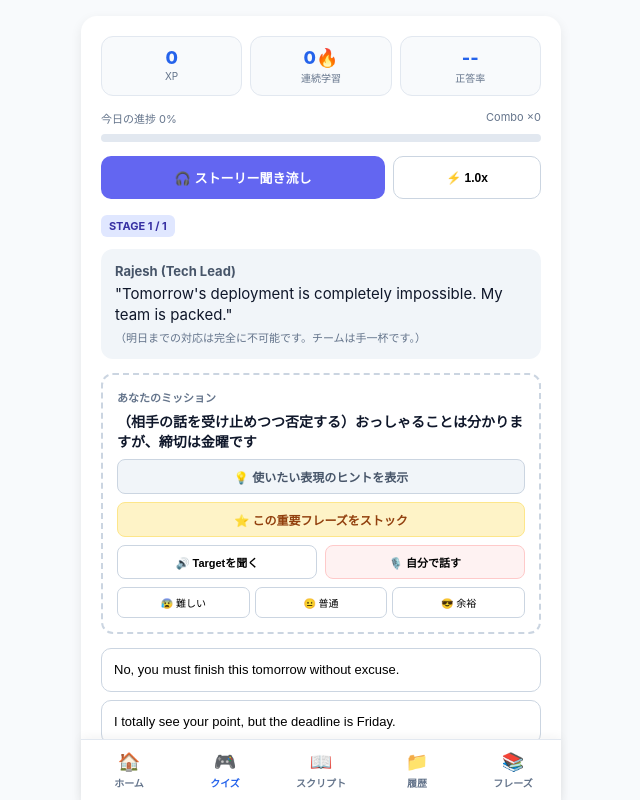
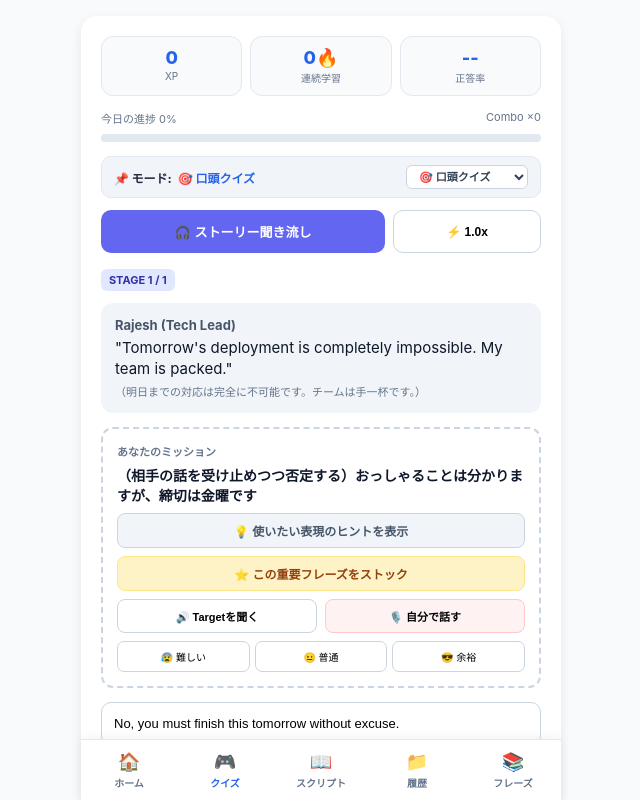
Before and after one commit to toeishuntaro-ctrl/easy-ENG-training, a plain HTML site: page index.html in a window 1280 px wide. Both pictures are taken after a click on the button "▶️ 読み込み済みのクイズを再開する". Shown: the top 800 px of the page, without its empty margins (319-959 px from the left). Drawn offline with Linux system fonts and the light colour scheme.

Commit message:
Update index.html

```diff
--- a/index.html
+++ b/index.html
@@ -33,7 +33,7 @@
       box-sizing: border-box;
     }
 
-    /* ボトムナビゲーションバー */
+    /* 固定ボトムナビゲーションバー */
     .bottom-nav {
       position: fixed;
       bottom: 0;
@@ -110,6 +110,36 @@
       border-radius: 8px;
       font-size: 11px;
       font-weight: bold;
+      cursor: pointer;
+    }
+
+    /* モードインジケーター & クイック切替バー */
+    .mode-switcher-bar {
+      display: flex;
+      justify-content: space-between;
+      align-items: center;
+      background: #f1f5f9;
+      padding: 8px 12px;
+      border-radius: 10px;
+      margin-bottom: 12px;
+      border: 1px solid #e2e8f0;
+    }
+    .mode-label {
+      font-size: 12px;
+      font-weight: 800;
+      color: #1e293b;
+      display: flex;
+      align-items: center;
+      gap: 6px;
+    }
+    .mode-select {
+      font-size: 11px;
+      padding: 4px 8px;
+      border-radius: 6px;
+      border: 1px solid #cbd5e1;
+      background: #ffffff;
+      font-weight: bold;
+      color: #334155;
       cursor: pointer;
     }
 
@@ -368,7 +398,7 @@
 
       <div class="gen-card">
         <div class="gen-info">
-          <div class="gen-title">✉️ Email / Teams (5問)</div>
+          <div class="gen-title">✉️ Email / Teams (5问)</div>
           <div class="gen-desc">迅速でプロフェッショナルな英文メール・チャット</div>
         </div>
         <button class="btn-gen" style="background:#0284c7;" onclick="generateAndStart('email')">生成して開始</button>
@@ -382,6 +412,19 @@
 
   <!-- 2. メインクイズビュー -->
   <div id="viewPlay" style="display: none;">
+
+    <!-- 現在のモード表示 & クイック切替バー -->
+    <div class="mode-switcher-bar">
+      <div class="mode-label" id="currentModeLabel">
+        <span>📌 モード:</span> <span id="modeBadgeText" style="color:var(--primary);">🎯 口頭クイズ</span>
+      </div>
+      <select class="mode-select" id="quickModeSelect" onchange="quickSwitchMode(this.value)">
+        <option value="quiz">🎯 口頭クイズ</option>
+        <option value="sim">🧑‍💼 CTM Sim</option>
+        <option value="email">✉️ Email/Teams</option>
+      </select>
+    </div>
+
     <div id="simHeader" style="display:none;">
       <div class="role-card">
         <div class="role-head"><span>YOUR ROLE: CLINICAL TRIAL MANAGER</span><span id="simTimer">10:00</span></div>
@@ -559,6 +602,38 @@
     document.getElementById('simHeader').style.display = mode === 'sim' ? 'block' : 'none';
     if (mode === 'sim') startSimTimer();
     else stopSimTimer();
+
+    updateModeUI();
+  }
+
+  function updateModeUI() {
+    const labels = {
+      quiz: '🎯 口頭クイズ',
+      sim: '🧑‍💼 CTM Sim',
+      email: '✉️ Email/Teams'
+    };
+    const badgeText = labels[trainingMode] || '🎯 口頭クイズ';
+    document.getElementById('modeBadgeText').innerText = badgeText;
+    document.getElementById('quickModeSelect').value = trainingMode;
+  }
+
+  // クイズ画面からのクイックモード切替
+  function quickSwitchMode(newMode) {
+    setTrainingMode(newMode);
+
+    // 履歴内に一致するモードがあるか探す
+    const history = JSON.parse(localStorage.getItem('english_scenarios_history') || '[]');
+    const matched = history.find(item => item.mode === newMode);
+
+    if (matched) {
+      scenarios = matched.data;
+      currentStageIndex = 0;
+      toast(`📌 [${matched.mode.toUpperCase()}] のデータを読み込みました`);
+      loadStage();
+    } else {
+      // 履歴になければ新規生成またはバックアップ読み込み
+      downloadDailyScenarios();
+    }
   }
 
   function startSimTimer() {
@@ -804,7 +879,6 @@
     loadStage();
   }
 
-  // ボトムナビ対応のタブ切り替え
   function switchTab(tabName) {
     document.getElementById('navHome').classList.toggle('active', tabName === 'home');
     document.getElementById('navPlay').classList.toggle('active', tabName === 'play');
@@ -826,7 +900,6 @@
     if (tabName !== 'script' && isHandsFree) toggleHandsFree();
   }
 
-  // ホームから生成して直接プレイ画面へ移行
   function generateAndStart(selectedMode) {
     setTrainingMode(selectedMode);
     downloadDailyScenarios();
@@ -888,7 +961,7 @@
   function saveScenariosToHistory(data) {
     const now = new Date();
     const dateStr = `${now.getMonth()+1}/${now.getDate()} ${now.getHours()}:${String(now.getMinutes()).padStart(2, '0')}`;
-    const historyItem = { id: Date.now(), date: dateStr, data: data };
+    const historyItem = { id: Date.now(), date: dateStr, mode: trainingMode, data: data };
 
     let history = JSON.parse(localStorage.getItem('english_scenarios_history') || '[]');
     history.unshift(historyItem);
@@ -935,6 +1008,7 @@
     const history = JSON.parse(localStorage.getItem('english_scenarios_history') || '[]');
     if (history.length > 0) {
       scenarios = history[0].data;
+      if (history[0].mode) trainingMode = history[0].mode;
       loadStage();
     } else {
       scenarios = getFallbackScenarios(trainingMode);
@@ -945,6 +1019,8 @@
 
   function loadStage() {
     if (!scenarios || scenarios.length === 0) return;
+
+    updateModeUI();
 
     const data = scenarios[currentStageIndex];
     if (trainingMode === 'sim') {
@@ -1062,7 +1138,7 @@
     container.innerHTML = history.map((item) => `
       <div class="list-item">
         <div class="list-info">
-          <div class="list-title">📅 ${item.date} の生成データ</div>
+          <div class="list-title">📅 ${item.date} [${(item.mode || 'quiz').toUpperCase()}]</div>
           <div class="list-sub">${item.data.length} ステージ収録</div>
         </div>
         <div>
@@ -1078,6 +1154,7 @@
     const target = history.find(item => item.id === id);
     if (target) {
       scenarios = target.data;
+      if (target.mode) setTrainingMode(target.mode);
       currentStageIndex = 0;
       switchTab('play');
       loadStage();
```
